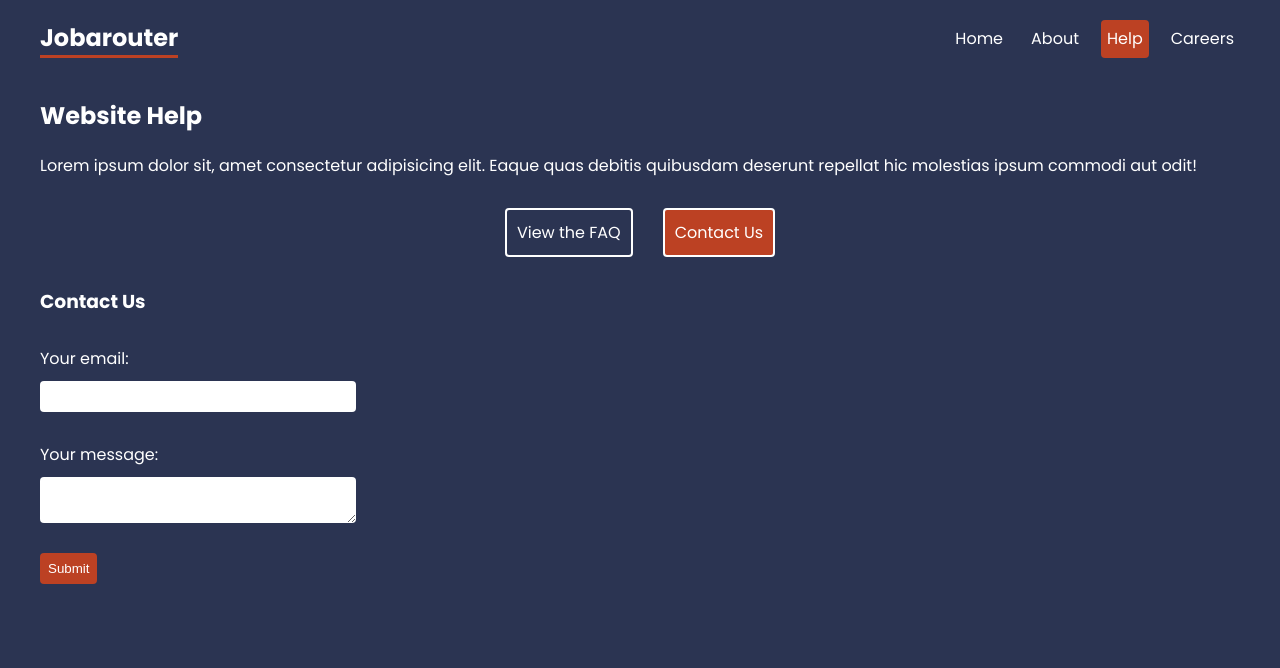
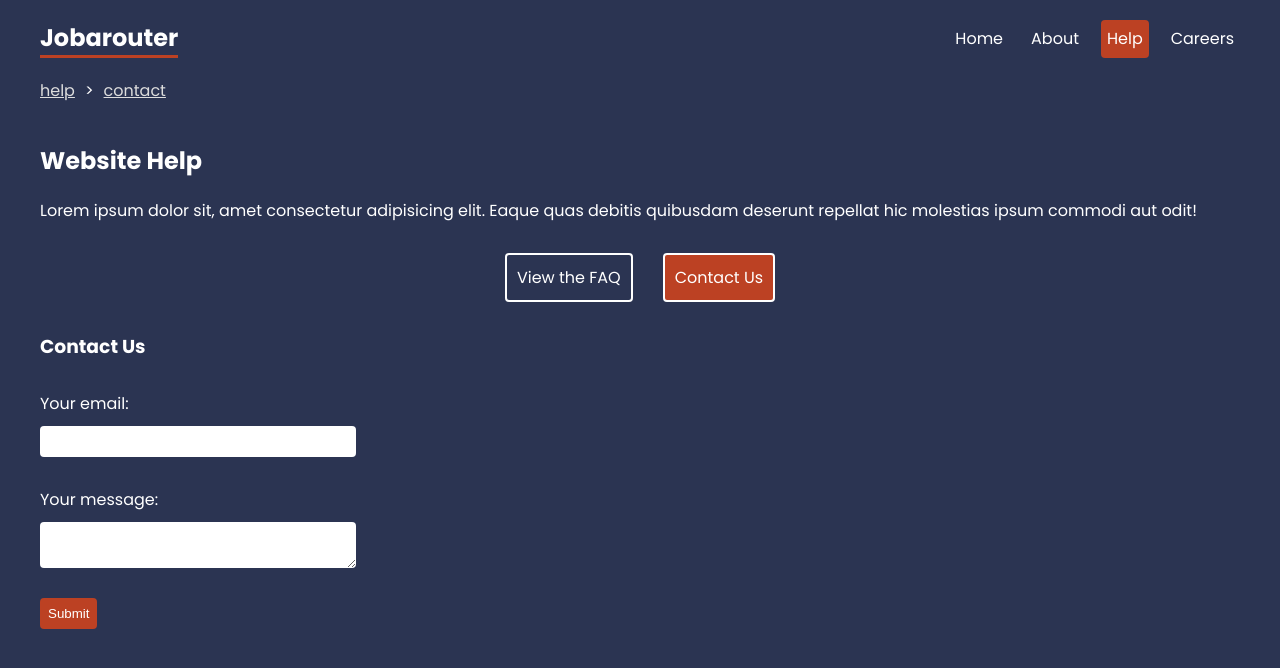
Before and after one commit to IbrahimShaheen103/react-router-v6.4, a React (Create React App) app: page /help/contact in a window 1280 px wide. Shown: the top 668 px of the page. Built offline with nearby package versions, Linux system fonts and the light colour scheme.

Commit message:
useloction hook

```diff
--- /dev/null
+++ b/src/components/Breadcrumbs.js
@@ -0,0 +1,21 @@
+import { Link, useLocation } from "react-router-dom";
+
+const Breadcrumbs = () => {
+  const location = useLocation();
+  let currentLink = "";
+  const crumbs = location.pathname
+    .split("/")
+    .filter((crumb) => crumb !== "")
+    .map((crumb) => {
+      currentLink += `${crumb}`;
+      return (
+        <div className="crumb" key={crumb}>
+          <Link to={currentLink}>{crumb}</Link>
+        </div>
+      );
+    });
+
+  return <div className="breadcrumbs">{crumbs}</div>;
+};
+
+export default Breadcrumbs;
--- a/src/layouts/RootLayout.js
+++ b/src/layouts/RootLayout.js
@@ -1,4 +1,5 @@
 import { Outlet, NavLink } from "react-router-dom";
+import Breadcrumbs from "../components/Breadcrumbs";
 
 export default function RootLayout() {
   return (
@@ -11,6 +12,7 @@
           <NavLink to="help">Help</NavLink>
           <NavLink to="career">Careers</NavLink>
         </nav>
+        <Breadcrumbs />
       </header>
       <main>
         <Outlet />
```
